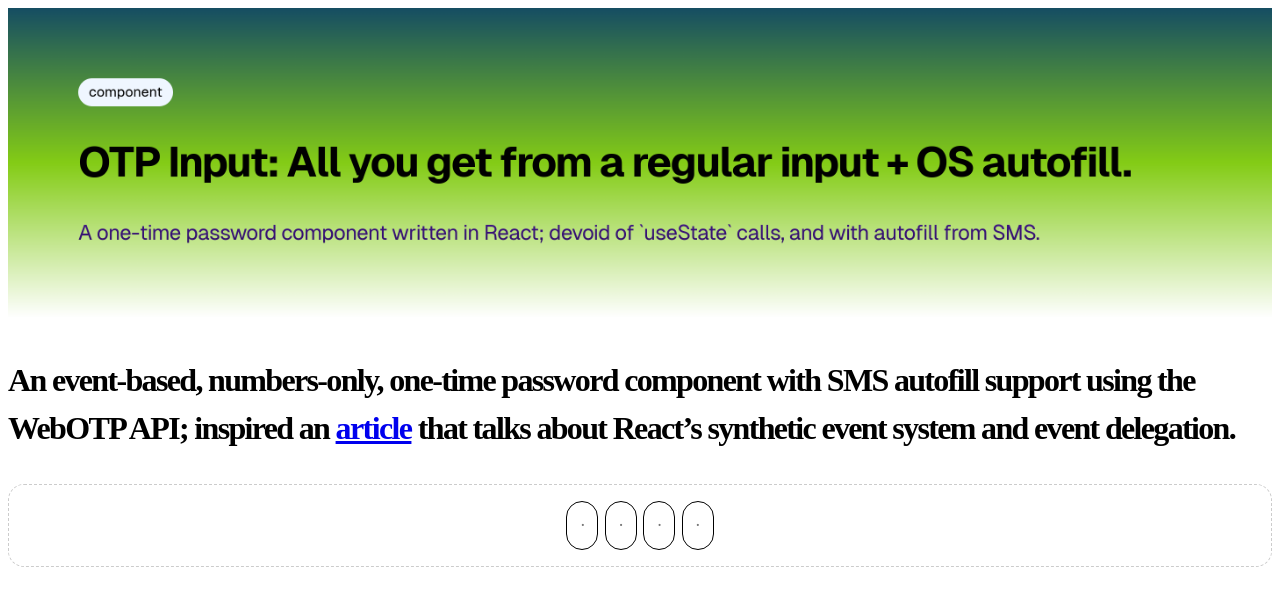
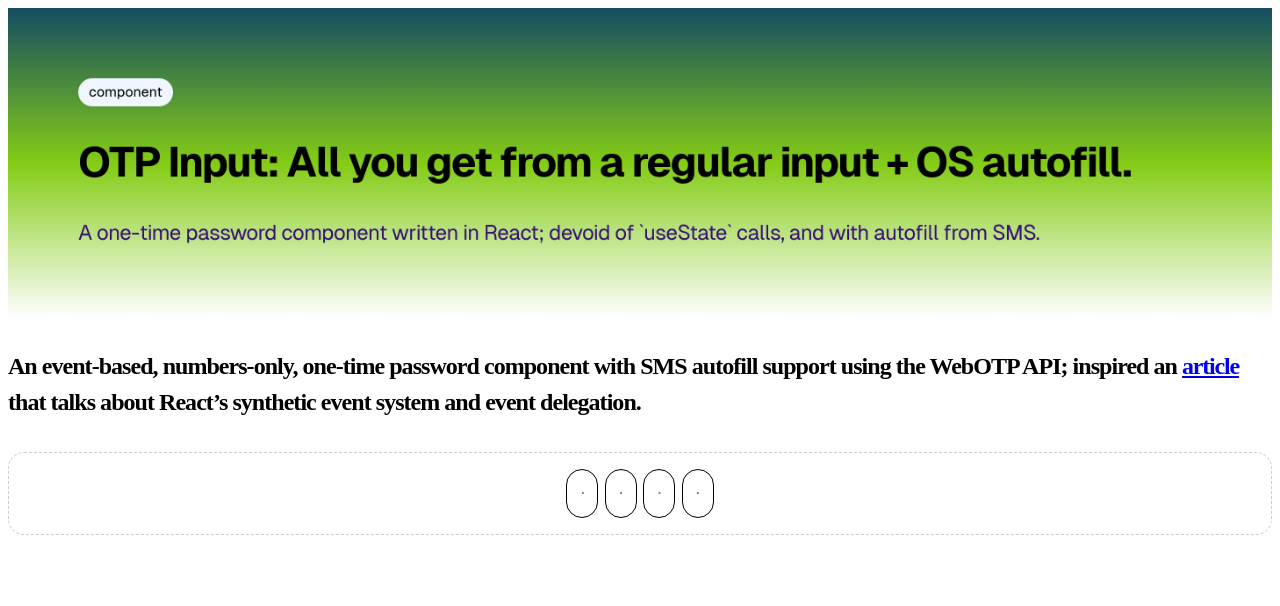
Before and after one commit to contigen/otp-input, a React (Vite) app: page / in a window 1280 px wide. Shown: the top 606 px of the page. Built offline with nearby package versions, Linux system fonts and the light colour scheme.

Commit message:
Reduce font-size & letter spacing

```diff
--- a/src/App.tsx
+++ b/src/App.tsx
@@ -11,8 +11,8 @@
       />
       <p
         style={{
-          fontSize: `2rem`,
-          letterSpacing: `-.052em`,
+          fontSize: `1.5rem`,
+          letterSpacing: `-.04em`,
           fontWeight: 600,
         }}
       >
```
